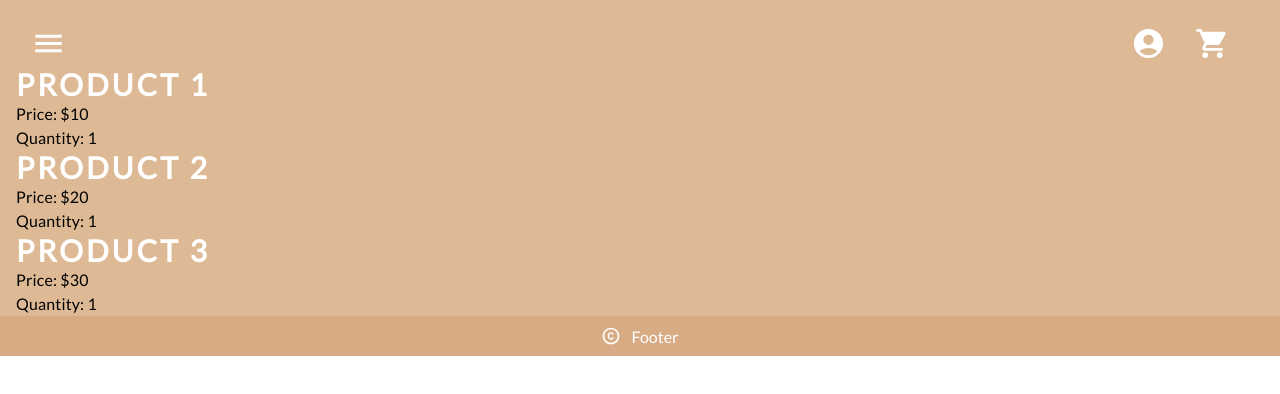
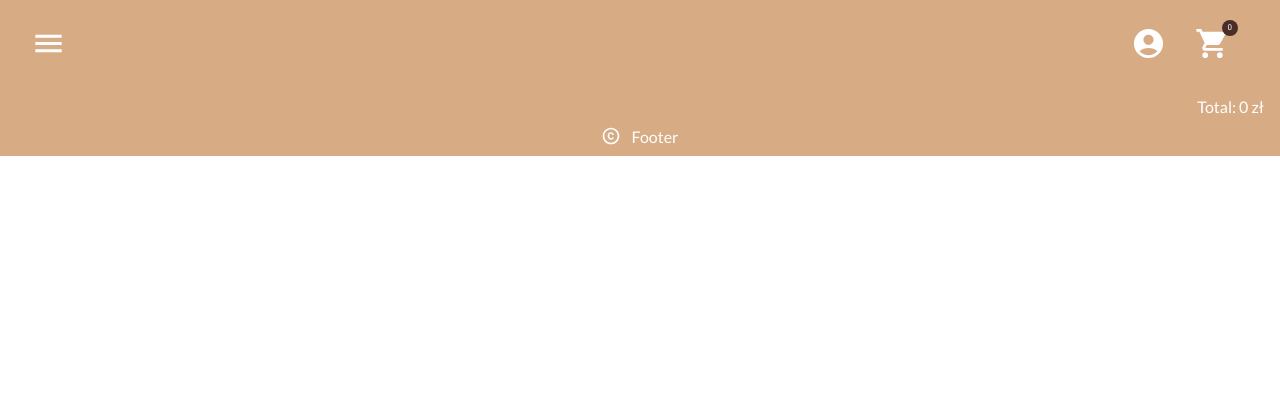
Before and after one commit to korneliafrankiewicz/next-store, a Next.js app: page /cart in a window 1280 px wide. Shown: the top 394 px of the page. Built offline with nearby package versions, Linux system fonts and the light colour scheme.

Commit message:
Cart functionality added, possibility to remove and add items, Spinner component created

```diff
--- a/lib/store/cart.ts
+++ b/lib/store/cart.ts
@@ -38,10 +38,22 @@ export const useCartStore = create<CartStore>((set) => ({
     if (!itemToRemove) {
       return state;
     }
-    return {
-      ...state,
-      items: state.items.filter(item => item.attributes.Title !== productTitle),
-      total: state.total - itemToRemove.attributes.Price * itemToRemove.quantity,
-    };
+    if (itemToRemove.quantity > 1) {
+      return {
+        ...state,
+        items: state.items.map(item =>
+          item.attributes.Title === productTitle
+            ? { ...item, quantity: item.quantity - 1 }
+            : item
+        ),
+        total: state.total - itemToRemove.attributes.Price,
+      };
+    } else {
+      return {
+        ...state,
+        items: state.items.filter(item => item.attributes.Title !== productTitle),
+        total: state.total - itemToRemove.attributes.Price,
+      };
+    }
   }),
 }));
--- a/src/app/cart/page.tsx
+++ b/src/app/cart/page.tsx
@@ -7,7 +7,7 @@ import Cart from '../components/Cart/Cart';
 
 const styles = {
   main: (theme: any) => ({
-    backgroundColor: `${theme.palette.LIGHT_CREME}`,
+    backgroundColor: `${theme.palette.BEIGE}`,
     height: '100%',
   }),
 };
--- a/src/app/components/ActionCards/ActionCards.tsx
+++ b/src/app/components/ActionCards/ActionCards.tsx
@@ -9,6 +9,7 @@ import {
 } from '@mui/material';
 import { useProducts } from '../../../../lib/services/service';
 import { Product } from '@/app/models/product';
+import Spinner from '../Spinner/Spinner';
 
 const styles = {
   cardWrapper: {
@@ -24,8 +25,8 @@ const styles = {
 
 const ActionCards = () => {
   const { data: products, isLoading, isError } = useProducts();
-  if (isError) return <div>Failed to load</div>;
-  if (isLoading) return <div>Loading...</div>;
+  if (isError) return <Typography variant='body3'>Failed to load</Typography>;
+  if (isLoading) return <Spinner />;
 
   return (
     <Box sx={styles.cardWrapper}>
--- a/src/app/components/Cart/Cart.tsx
+++ b/src/app/components/Cart/Cart.tsx
@@ -1,24 +1,86 @@
 import React from 'react';
-import { Box, Typography } from '@mui/material/';
-import CartItem from './CartItem/CartItem';
+import {
+  Avatar,
+  Box,
+  IconButton,
+  ListItem,
+  ListItemAvatar,
+  ListItemText,
+  Typography,
+} from '@mui/material/';
+import DeleteIcon from '@mui/icons-material/Delete';
+import { useCartStore } from '../../../../lib/store/cart';
 
-const Cart: React.FC = () => {
-  const productsMock: {
-    id: number;
-    title: string;
-    price: number;
-    quantity: number;
-  }[] = [
-    { id: 1, title: 'Product 1', price: 10, quantity: 1 },
-    { id: 2, title: 'Product 2', price: 20, quantity: 1 },
-    { id: 3, title: 'Product 3', price: 30, quantity: 1 },
-  ];
+const styles = {
+  productsWrapper: (theme: any) => ({
+    display: 'flex',
+    flexDirection: 'column',
+    gap: '20px',
+    paddingTop: '30px',
+  }),
+  productItem: (theme: any) => ({
+    borderRadius: '12px',
+    backgroundColor: `${theme.palette.WHITE}`,
+  }),
+  productContent: {
+    display: 'flex',
+    flexDirection: 'column',
+    paddingLeft: '30px',
+    maxWidth: '60%',
+    width: '60%',
+  },
+
+  price: {
+    display: 'flex',
+    justifyContent: 'center',
+  },
+
+  image: {
+    width: '50px',
+    height: '50px',
+  },
+  icon: (theme: any) => ({
+    color: `${theme.palette.DARK_BROWN}`,
+  }),
+  text: {
+    display: 'flex',
+    justifyContent: 'end',
+  },
+};
+
+const Cart = () => {
+  const total = useCartStore((state) => state.total);
+  const items = useCartStore((state) => state.items);
+  const remove = useCartStore((state) => state.removeFromCart);
 
   return (
-    <Box>
-      {productsMock.map((product) => (
-        <CartItem key={product.id} product={product} />
+    <Box sx={styles.productsWrapper}>
+      {items.map((product) => (
+        <ListItem sx={styles.productItem}>
+          <ListItemAvatar>
+            <Avatar
+              sx={styles.image}
+              src={product.attributes.Image}
+              alt={product.attributes.Title}
+            />
+          </ListItemAvatar>
+          <Box sx={styles.productContent}>
+            <ListItemText primary={product.attributes.Title} />
+            <ListItemText secondary={product.attributes.Description} />
+          </Box>
+          <ListItemText
+            sx={styles.price}
+            primary={`${product.attributes.Price.toString()} zł`}
+          />
+          <ListItemText primary={`${product.quantity}`} />
+          <IconButton onClick={() => remove(product.attributes.Title)}>
+            <DeleteIcon sx={styles.icon} />
+          </IconButton>
+        </ListItem>
       ))}
+      <Typography sx={styles.text} variant='body3'>
+        Total: {total} zł
+      </Typography>
     </Box>
   );
 };
--- a/src/app/components/Cart/CartItem/CartItem.tsx
+++ /dev/null
@@ -1,20 +0,0 @@
-import React from 'react';
-import { Box, Typography } from '@mui/material';
-
-type Product = { id: number; title: string; price: number; quantity: number };
-
-interface CartItemProps {
-  product: Product;
-}
-
-const CartItem: React.FC<CartItemProps> = ({ product }) => {
-  return (
-    <Box>
-      <Typography variant='h3'>{product.title}</Typography>
-      <Typography variant='body1'>Price: ${product.price}</Typography>
-      <Typography variant='body1'>Quantity: {product.quantity}</Typography>
-    </Box>
-  );
-};
-
-export default CartItem;
--- a/src/app/components/header/Header.tsx
+++ b/src/app/components/header/Header.tsx
@@ -5,6 +5,7 @@ import Box from '@mui/material/Box';
 import ShoppingCartIcon from '@mui/icons-material/ShoppingCart';
 import Link from 'next/link';
 import { Button } from '@mui/material';
+import { useCartStore } from '../../../../lib/store/cart';
 
 const styles = {
   header: (theme: any) => ({
@@ -20,9 +21,29 @@ const styles = {
     display: 'flex',
     paddingRight: '20px',
   },
+  quantity: (theme: any) => ({
+    backgroundColor: `${theme.palette.DARK_BROWN}`,
+    display: 'flex',
+    borderRadius: '50%',
+    color: `${theme.palette.WHITE}`,
+    fontSize: '8px',
+    height: '16px',
+    justifyContent: 'center',
+    alignItems: 'center',
+    width: '16px',
+    position: 'absolute',
+    top: '0',
+    right: '6px',
+  }),
 };
 
-const Header: React.FC = () => {
+const Header = () => {
+  const getCartQuantity = useCartStore((state) => {
+    return state.items.reduce(
+      (totalQuantity, item) => totalQuantity + item.quantity,
+      0
+    );
+  });
   return (
     <Box sx={styles.header}>
       <Menu />
@@ -31,6 +52,7 @@ const Header: React.FC = () => {
         <Link href='/cart'>
           <Button>
             <ShoppingCartIcon sx={styles.icon} fontSize='large' />
+            <Box sx={styles.quantity}>{getCartQuantity}</Box>
           </Button>
         </Link>
       </Box>
--- a/src/app/components/menu/Menu.tsx
+++ b/src/app/components/menu/Menu.tsx
@@ -18,7 +18,7 @@ import Link from 'next/link';
 import { css } from '@emotion/css';
 
 const styles = {
-  menuIconStyles: (theme: any) => ({
+  menuIcon: (theme: any) => ({
     color: `${theme.palette.WHITE}`,
   }),
   icon: (theme: any) => ({
@@ -84,7 +84,7 @@ const Menu = () => {
   return (
     <div>
       <Button onClick={toggleDrawer(true)}>
-        <MenuIcon fontSize='large' sx={styles.menuIconStyles} />
+        <MenuIcon fontSize='large' sx={styles.menuIcon} />
       </Button>
       <Drawer open={open} onClose={toggleDrawer(false)}>
         {DrawerList}
```
Also changed, not shown: src/app/components/ProductIem/ProductItem.tsx (+5 -10 lines), src/app/components/ProductList/ProductList.tsx (+11 -8 lines), src/app/components/Spinner/Spinner.tsx (added, +30 -0 lines).
